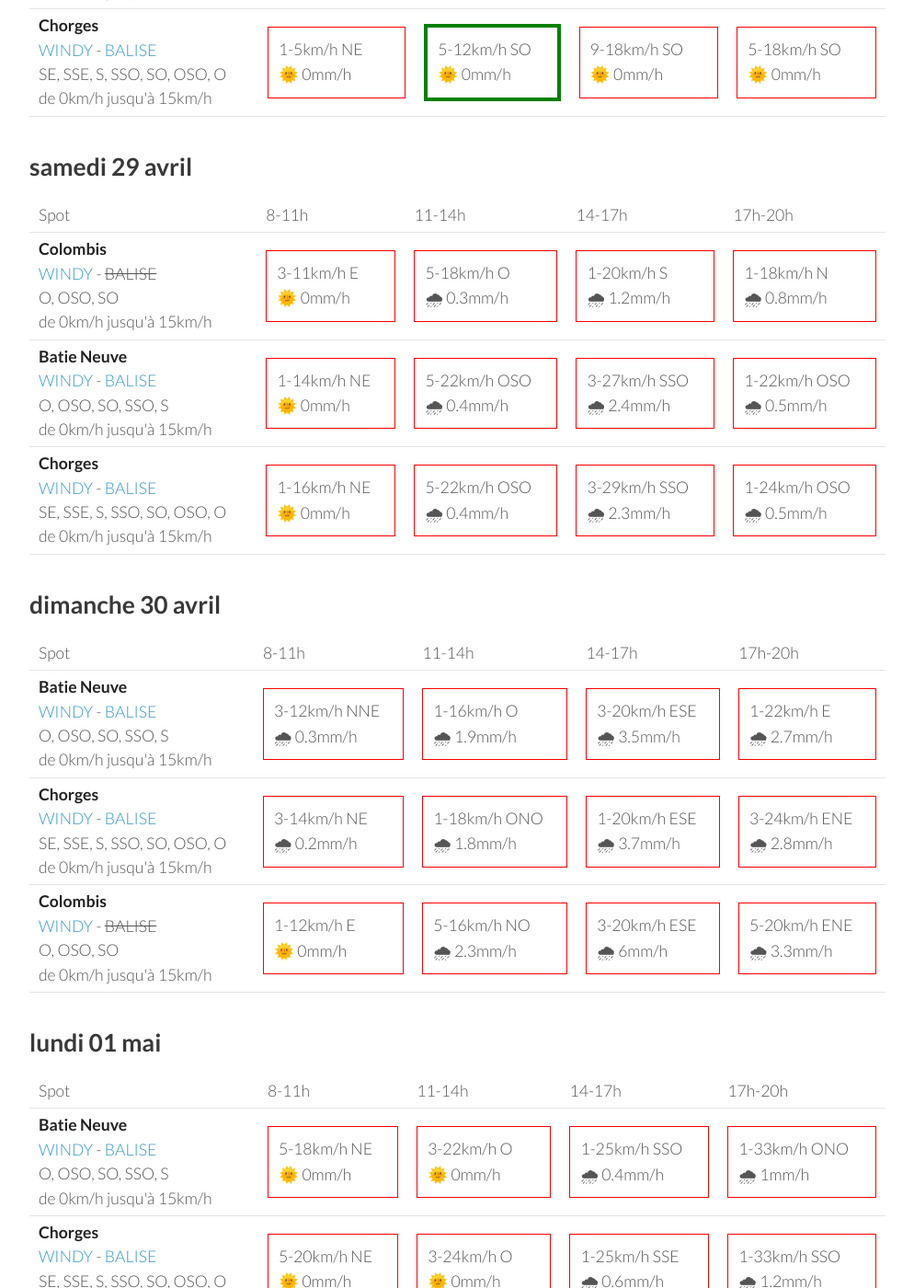
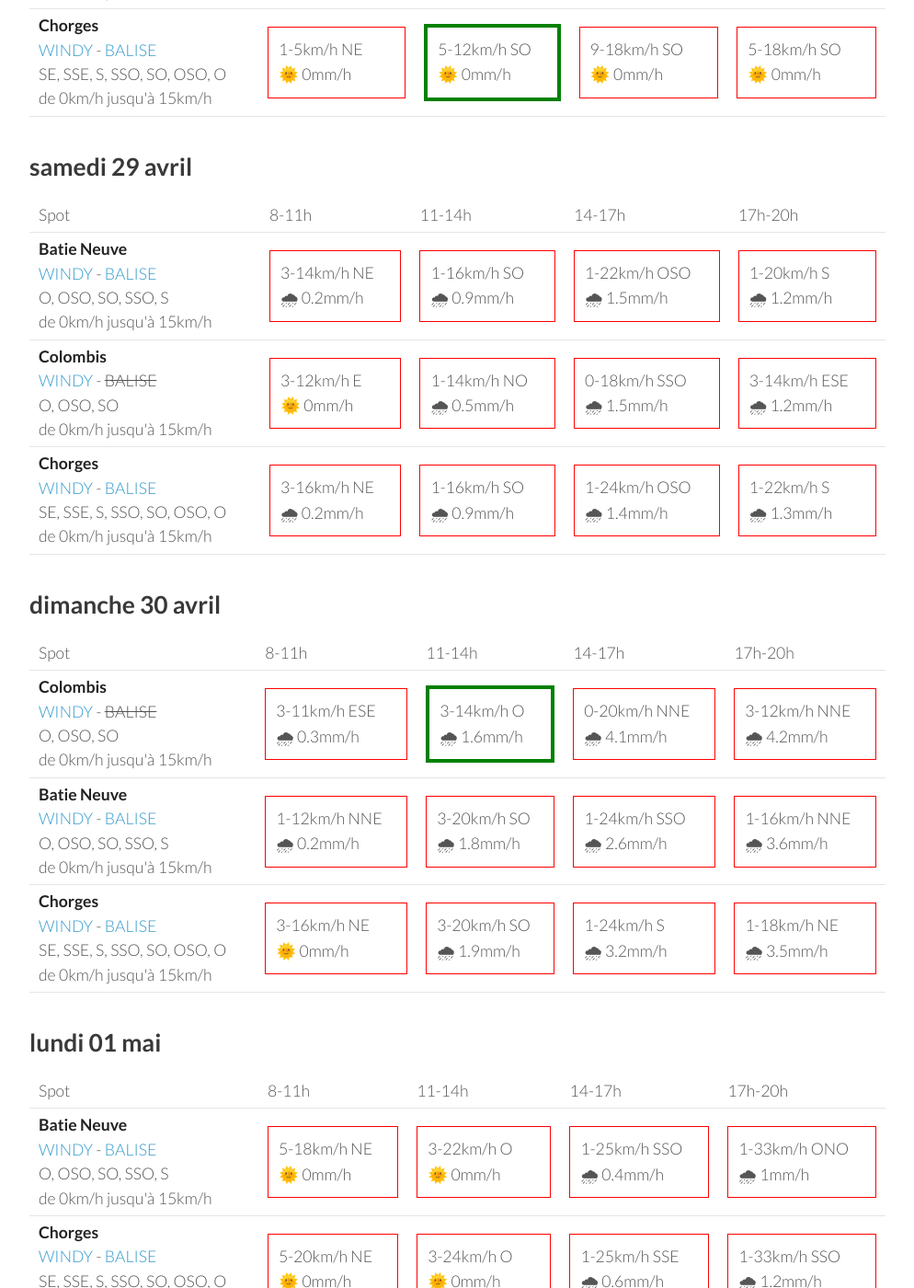
Before and after one commit to parapente-dans-le-nord/parapente-dans-le-nord.github.io, a Jekyll site: the page built from serre_poncon.markdown, in a window 1280 px wide and 1400 px high, scrolled down 1066 px. Shown: the whole window at 92% size, without its empty margins (26-1020 px from the left). Built offline with Jekyll 4.4.1, drawn with Linux system fonts in a browser that asks for light colours; some of the changed text lies outside the part shown.

Commit message:
update index.markdown

```diff
--- a/serre_poncon.markdown
+++ b/serre_poncon.markdown
@@ -111,32 +111,32 @@ page mise à jour le jeudi 27 avril 13:31
       <td>17h-20h</td>
     </tr>
 <tr>
-        <td><strong>Colombis</strong><br><a href="https://windy.com/44.494/6.216?44.559,6.262,10">WINDY</a> - <span class="no-balise"> BALISE </span><br> <span class="vent-favorable">O, OSO, SO</span><br><span class="force-vent">de 0km/h jusqu'à 15km/h</span> </td>
+        <td><strong>Batie Neuve</strong><br><a href="https://windy.com/44.584/6.236?44.559,6.262,10,m:eTtagly">WINDY</a> - <span class=""><a href="https://www.openwindmap.org/PP554">BALISE</a> </span><br> <span class="vent-favorable">O, OSO, SO, SSO, S</span><br><span class="force-vent">de 0km/h jusqu'à 15km/h</span> </td>
 
-            <td><div class="not-flyable"><p>3-11km/h E</p><p>🌞 0mm/h</p></div></td>
-            <td><div class="not-flyable"><p>5-18km/h O</p><p>🌧 0.3mm/h</p></div></td>
+            <td><div class="not-flyable"><p>3-14km/h NE</p><p>🌧 0.2mm/h</p></div></td>
+            <td><div class="not-flyable"><p>1-16km/h SO</p><p>🌧 0.9mm/h</p></div></td>
+            <td><div class="not-flyable"><p>1-22km/h OSO</p><p>🌧 1.5mm/h</p></div></td>
             <td><div class="not-flyable"><p>1-20km/h S</p><p>🌧 1.2mm/h</p></div></td>
-            <td><div class="not-flyable"><p>1-18km/h N</p><p>🌧 0.8mm/h</p></div></td>
 
 
     </tr>
 <tr>
-        <td><strong>Batie Neuve</strong><br><a href="https://windy.com/44.584/6.236?44.559,6.262,10,m:eTtagly">WINDY</a> - <span class=""><a href="https://www.openwindmap.org/PP554">BALISE</a> </span><br> <span class="vent-favorable">O, OSO, SO, SSO, S</span><br><span class="force-vent">de 0km/h jusqu'à 15km/h</span> </td>
+        <td><strong>Colombis</strong><br><a href="https://windy.com/44.494/6.216?44.559,6.262,10">WINDY</a> - <span class="no-balise"> BALISE </span><br> <span class="vent-favorable">O, OSO, SO</span><br><span class="force-vent">de 0km/h jusqu'à 15km/h</span> </td>
 
-            <td><div class="not-flyable"><p>1-14km/h NE</p><p>🌞 0mm/h</p></div></td>
-            <td><div class="not-flyable"><p>5-22km/h OSO</p><p>🌧 0.4mm/h</p></div></td>
-            <td><div class="not-flyable"><p>3-27km/h SSO</p><p>🌧 2.4mm/h</p></div></td>
-            <td><div class="not-flyable"><p>1-22km/h OSO</p><p>🌧 0.5mm/h</p></div></td>
+            <td><div class="not-flyable"><p>3-12km/h E</p><p>🌞 0mm/h</p></div></td>
+            <td><div class="not-flyable"><p>1-14km/h NO</p><p>🌧 0.5mm/h</p></div></td>
+            <td><div class="not-flyable"><p>0-18km/h SSO</p><p>🌧 1.5mm/h</p></div></td>
+            <td><div class="not-flyable"><p>3-14km/h ESE</p><p>🌧 1.2mm/h</p></div></td>
 
 
     </tr>
 <tr>
         <td><strong>Chorges</strong><br><a href="https://windy.com/44.578/6.280?44.559,6.262,10">WINDY</a> - <span class=""><a href="https://www.openwindmap.org/PP554">BALISE</a> </span><br> <span class="vent-favorable">SE, SSE, S, SSO, SO, OSO, O</span><br><span class="force-vent">de 0km/h jusqu'à 15km/h</span> </td>
 
-            <td><div class="not-flyable"><p>1-16km/h NE</p><p>🌞 0mm/h</p></div></td>
-            <td><div class="not-flyable"><p>5-22km/h OSO</p><p>🌧 0.4mm/h</p></div></td>
-            <td><div class="not-flyable"><p>3-29km/h SSO</p><p>🌧 2.3mm/h</p></div></td>
-            <td><div class="not-flyable"><p>1-24km/h OSO</p><p>🌧 0.5mm/h</p></div></td>
+            <td><div class="not-flyable"><p>3-16km/h NE</p><p>🌧 0.2mm/h</p></div></td>
+            <td><div class="not-flyable"><p>1-16km/h SO</p><p>🌧 0.9mm/h</p></div></td>
+            <td><div class="not-flyable"><p>1-24km/h OSO</p><p>🌧 1.4mm/h</p></div></td>
+            <td><div class="not-flyable"><p>1-22km/h S</p><p>🌧 1.3mm/h</p></div></td>
 
 
     </tr>
@@ -157,32 +157,32 @@ page mise à jour le jeudi 27 avril 13:31
       <td>17h-20h</td>
     </tr>
 <tr>
+        <td><strong>Colombis</strong><br><a href="https://windy.com/44.494/6.216?44.559,6.262,10">WINDY</a> - <span class="no-balise"> BALISE </span><br> <span class="vent-favorable">O, OSO, SO</span><br><span class="force-vent">de 0km/h jusqu'à 15km/h</span> </td>
+
+            <td><div class="not-flyable"><p>3-11km/h ESE</p><p>🌧 0.3mm/h</p></div></td>
+            <td><div class="flyable"><p>3-14km/h O</p><p>🌧 1.6mm/h</p></div></td>
+            <td><div class="not-flyable"><p>0-20km/h NNE</p><p>🌧 4.1mm/h</p></div></td>
+            <td><div class="not-flyable"><p>3-12km/h NNE</p><p>🌧 4.2mm/h</p></div></td>
+
+
+    </tr>
+<tr>
         <td><strong>Batie Neuve</strong><br><a href="https://windy.com/44.584/6.236?44.559,6.262,10,m:eTtagly">WINDY</a> - <span class=""><a href="https://www.openwindmap.org/PP554">BALISE</a> </span><br> <span class="vent-favorable">O, OSO, SO, SSO, S</span><br><span class="force-vent">de 0km/h jusqu'à 15km/h</span> </td>
 
-            <td><div class="not-flyable"><p>3-12km/h NNE</p><p>🌧 0.3mm/h</p></div></td>
-            <td><div class="not-flyable"><p>1-16km/h O</p><p>🌧 1.9mm/h</p></div></td>
-            <td><div class="not-flyable"><p>3-20km/h ESE</p><p>🌧 3.5mm/h</p></div></td>
-            <td><div class="not-flyable"><p>1-22km/h E</p><p>🌧 2.7mm/h</p></div></td>
+            <td><div class="not-flyable"><p>1-12km/h NNE</p><p>🌧 0.2mm/h</p></div></td>
+            <td><div class="not-flyable"><p>3-20km/h SO</p><p>🌧 1.8mm/h</p></div></td>
+            <td><div class="not-flyable"><p>1-24km/h SSO</p><p>🌧 2.6mm/h</p></div></td>
+            <td><div class="not-flyable"><p>1-16km/h NNE</p><p>🌧 3.6mm/h</p></div></td>
 
 
     </tr>
 <tr>
         <td><strong>Chorges</strong><br><a href="https://windy.com/44.578/6.280?44.559,6.262,10">WINDY</a> - <span class=""><a href="https://www.openwindmap.org/PP554">BALISE</a> </span><br> <span class="vent-favorable">SE, SSE, S, SSO, SO, OSO, O</span><br><span class="force-vent">de 0km/h jusqu'à 15km/h</span> </td>
 
-            <td><div class="not-flyable"><p>3-14km/h NE</p><p>🌧 0.2mm/h</p></div></td>
-            <td><div class="not-flyable"><p>1-18km/h ONO</p><p>🌧 1.8mm/h</p></div></td>
-            <td><div class="not-flyable"><p>1-20km/h ESE</p><p>🌧 3.7mm/h</p></div></td>
-            <td><div class="not-flyable"><p>3-24km/h ENE</p><p>🌧 2.8mm/h</p></div></td>
-
-
-    </tr>
-<tr>
-        <td><strong>Colombis</strong><br><a href="https://windy.com/44.494/6.216?44.559,6.262,10">WINDY</a> - <span class="no-balise"> BALISE </span><br> <span class="vent-favorable">O, OSO, SO</span><br><span class="force-vent">de 0km/h jusqu'à 15km/h</span> </td>
-
-            <td><div class="not-flyable"><p>1-12km/h E</p><p>🌞 0mm/h</p></div></td>
-            <td><div class="not-flyable"><p>5-16km/h NO</p><p>🌧 2.3mm/h</p></div></td>
-            <td><div class="not-flyable"><p>3-20km/h ESE</p><p>🌧 6mm/h</p></div></td>
-            <td><div class="not-flyable"><p>5-20km/h ENE</p><p>🌧 3.3mm/h</p></div></td>
+            <td><div class="not-flyable"><p>3-16km/h NE</p><p>🌞 0mm/h</p></div></td>
+            <td><div class="not-flyable"><p>3-20km/h SO</p><p>🌧 1.9mm/h</p></div></td>
+            <td><div class="not-flyable"><p>1-24km/h S</p><p>🌧 3.2mm/h</p></div></td>
+            <td><div class="not-flyable"><p>1-18km/h NE</p><p>🌧 3.5mm/h</p></div></td>
 
 
     </tr>
```
Also changed, not shown: other parts of serre_poncon.markdown (+1 -1 lines).
